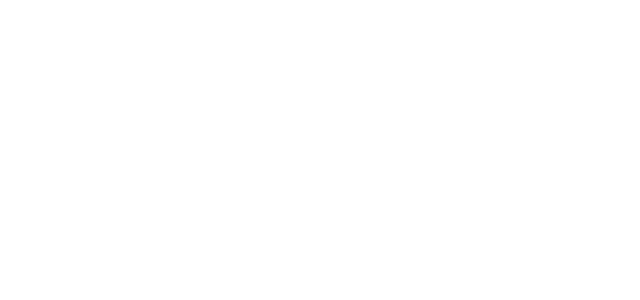
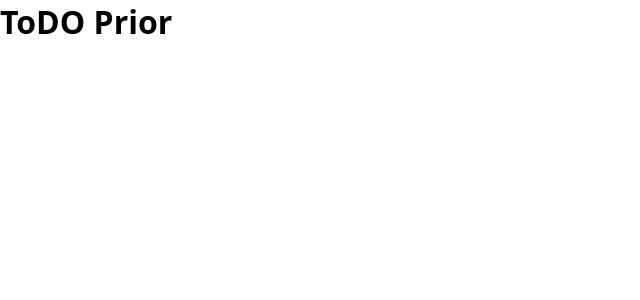
Before and after one commit to caleroedwarn-prog/typescript-react, a React (Create React App) app: page /homePage in a window 1280 px wide. Shown: the top 300 px of the page, without its empty margins (0-640 px from the left). Built offline with nearby package versions, Linux system fonts and the light colour scheme.

Commit message:
creating a style for the component

```diff
--- a/src/App.tsx
+++ b/src/App.tsx
@@ -1,8 +1,11 @@
 import React from 'react';
+import Homepage from './pages/homePage';
+import './static/homePage.css'
 
 function App() {
   return (
     <div className="App">
+      <Homepage />
     </div>
   );
 }
--- a/src/pages/homePage.tsx
+++ b/src/pages/homePage.tsx
@@ -2,6 +2,7 @@
 
     return(
         <>
+        <h1>ToDO Prior</h1>
         </>
     )
 
--- /dev/null
+++ b/src/static/homePage.css
@@ -0,0 +1,5 @@
+*{
+    font-family: system-ui, -apple-system, BlinkMacSystemFont, 'Segoe UI', Roboto, Oxygen, Ubuntu, Cantarell, 'Open Sans', 'Helvetica Neue', sans-serif;
+    margin: 0;
+    padding: 0;
+}
```
